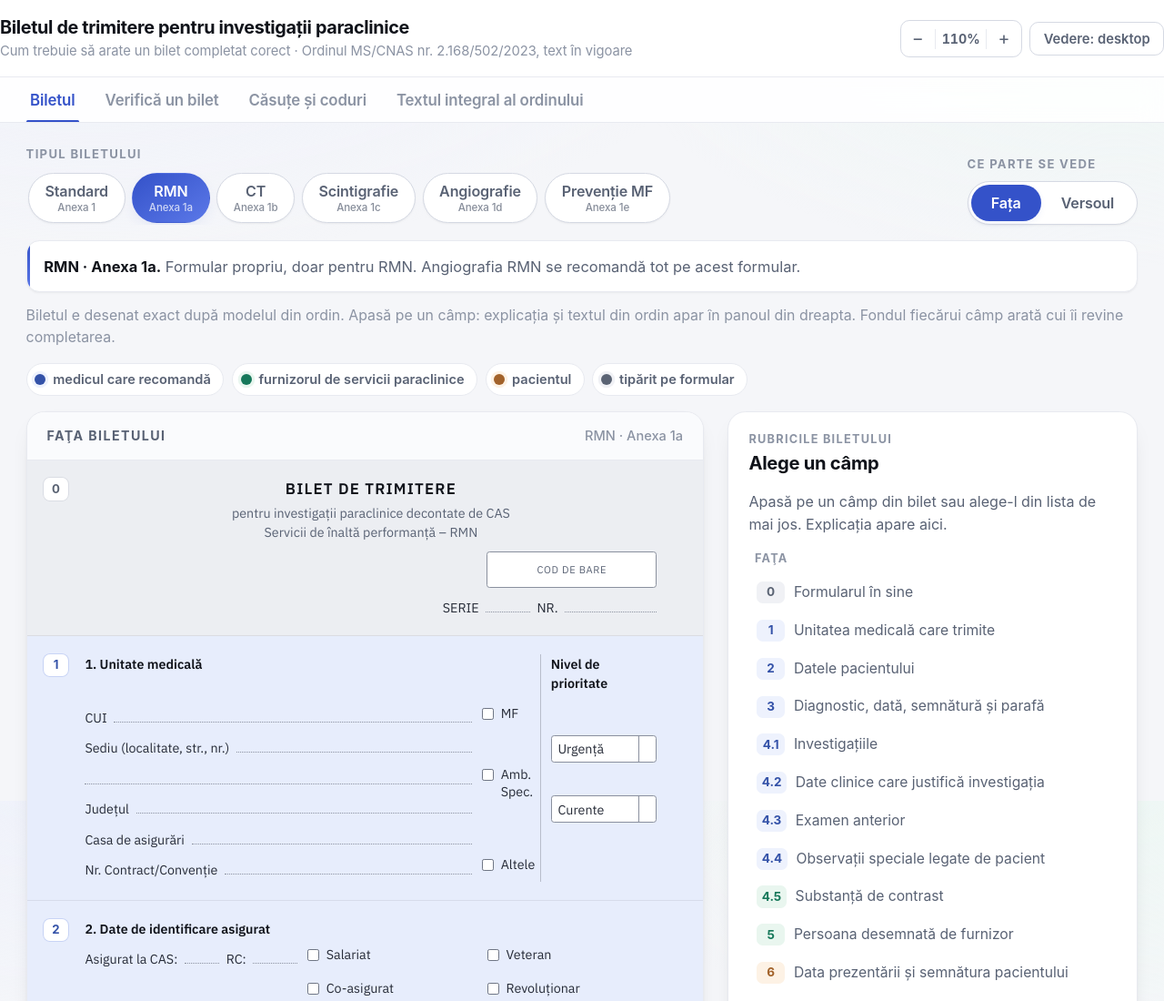
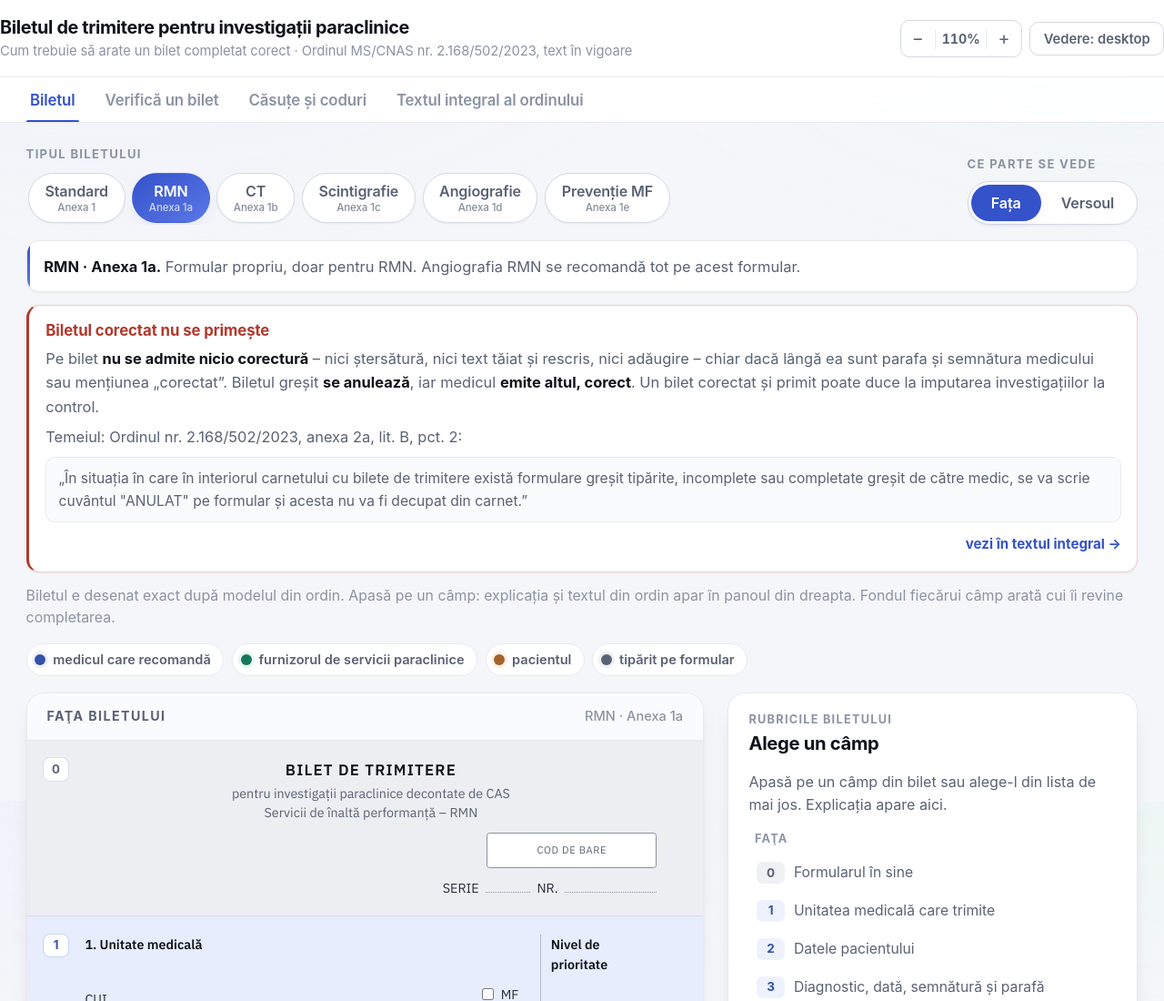
Before and after one commit to radurazvanpavel/Bilet-trimitere-paraclinic, a plain HTML site: page index.html in a window 1280 px wide. Shown: the top 1100 px of the page at 91% size. Drawn offline with Linux system fonts and the light colour scheme.

Commit message:
Avertisment vizibil: biletul corectat nu se primește (temei: anexa 2a, lit. B, pct. 2)
Co-Authored-By: Claude Opus 5.5 <noreply@anthropic.com>
Claude-Session: https://claude.ai/code/session_018xJNpa5bBEawX4XfTN9Zd6

```diff
--- a/index.html
+++ b/index.html
@@ -377,6 +377,17 @@ table.inv th.cM{background:#d3defa} table.inv th.cN{background:#cfe8d9} table.in
 body[data-mode="mobile"] .fz{padding:10px 12px 14px 12px}
 body[data-mode="mobile"] .fz .num{position:static;display:inline-grid;margin:0 0 8px}
 body[data-mode="mobile"] .fz .tap{right:10px;top:9px}
+
+/* ============ AVERTISMENT: BILETUL NU SE CORECTEAZĂ ============ */
+.nocorr{background:var(--surface);border:1px solid var(--warn-ring);border-left:3px solid var(--warn);border-radius:var(--r-m);
+  padding:13px 16px 12px 17px;margin:0 0 12px;box-shadow:var(--sh-1);font-size:.88em;line-height:1.6;color:var(--ink-2)}
+.nocorr-h{font-weight:700;color:var(--warn);font-size:1.02em;margin:0 0 4px;letter-spacing:-.005em}
+.nocorr p{margin:0 0 6px}
+.nocorr p b{color:var(--ink)}
+.nocorr q{display:block;quotes:none;margin:8px 0 0;padding:9px 12px;background:var(--surface-2);border-radius:9px;
+  border:1px solid var(--line);font-size:.95em}
+.nocorr q:before,.nocorr q:after{content:none}
+.nocorr .lq-go{margin-top:2px}
 
 /* ============ PANOUL DIN DREAPTA (explicaţia câmpului) ============ */
 .panel{position:sticky;top:var(--ptop,66px);display:flex;flex-direction:column;
@@ -577,6 +588,13 @@ footer{color:var(--ink-3);font-size:.76em;text-align:center;padding:10px 16px 34
 
   <section class="tab on" id="t-bilet">
     <p class="typenote" id="typenote"></p>
+    <div class="nocorr" role="note" aria-label="Biletul nu se corectează">
+      <div class="nocorr-h">Biletul corectat nu se primeşte</div>
+      <p>Pe bilet <b>nu se admite nicio corectură</b> – nici ştersătură, nici text tăiat şi rescris, nici adăugire – chiar dacă lângă ea sunt parafa şi semnătura medicului sau menţiunea „corectat”. Biletul greşit <b>se anulează</b>, iar medicul <b>emite altul, corect</b>. Un bilet corectat şi primit poate duce la imputarea investigaţiilor la control.</p>
+      <p>Temeiul: Ordinul nr. 2.168/502/2023, anexa 2a, lit. B, pct. 2:
+      <q>„În situaţia în care în interiorul carnetului cu bilete de trimitere există formulare greşit tipărite, incomplete sau completate greşit de către medic, se va scrie cuvântul "ANULAT" pe formular şi acesta nu va fi decupat din carnet.”</q></p>
+      <button class="lq-go" type="button" data-law-open="B2">vezi în textul integral →</button>
+    </div>
     <p class="helper">Biletul e desenat exact după modelul din ordin. Apasă pe un câmp: explicaţia şi textul din ordin apar <span id="where">în panoul din dreapta</span>. Fondul fiecărui câmp arată cui îi revine completarea.</p>
     <div class="legend">
       <span><i class="i-medic"></i>medicul care recomandă</span>
@@ -722,6 +740,7 @@ const WHO = {
 const Z = [
 {id:'z0', b:'0', face:'fata', title:'Formularul în sine', sum:function(t){ return t==='prev' ? 'Biletul de prevenţie al medicului de familie este un formular distinct (anexa 1e). Se primeşte doar exemplarul alb, original, cu cod de bare, serie şi număr.' : (HP.indexOf(t)>=0 ? 'Pentru RMN, CT, scintigrafie şi angiografie există câte un formular propriu. Trebuie să fie exact formularul investigaţiei cerute, în original (exemplarul alb), cu cod de bare, serie şi număr.' : 'Este formularul pentru toate investigaţiile paraclinice decontate de CAS, în afară de RMN, CT, scintigrafie şi angiografie. Se primeşte doar exemplarul alb, original, cu cod de bare, serie şi număr.'); }, short:'Serie, număr, cod de bare, exemplarul corect', who:['tipar'],
  ok:[
+  {t:'<b>Fără nicio corectură</b>: nimic şters, tăiat şi rescris sau adăugat pe bilet', w:'tipar'},
   {t:'Formular tipizat cu regim special, cu <b>cod de bare</b>, <b>serie</b> şi <b>număr</b>', w:'tipar'},
   {t:'Furnizorului de servicii paraclinice i se predă <b>exemplarul 1 – ALB</b> (originalul); exemplarul 2 verde rămâne în carnet, la medicul care a recomandat', w:'tipar', on:'notprev'},
   {t:'Furnizorului de servicii paraclinice i se predă <b>exemplarul 1 – ALB</b> (originalul); exemplarul 2 roz rămâne în carnet, la medicul de familie', w:'tipar', on:'prev'},
@@ -734,10 +753,11 @@ const Z = [
   {t:'Testul Babeş-Papanicolau are bilet separat', w:'tipar', on:'prev'}
  ],
  warn:[
+  {t:'<b>Biletul corectat nu se primeşte</b>, nici dacă lângă corectură sunt parafa şi semnătura medicului sau menţiunea „corectat”. Biletul completat greşit se anulează şi medicul emite altul, corect (anexa 2a, lit. B, pct. 2).'},
   {t:'Orice alt formular (copie, reţetă, scrisoare medicală, bilet de trimitere pentru consultaţie) NU ţine loc de bilet. Folosirea altor formulare atrage răspunderea furnizorului.'},
   {t:'Un formular pe care scrie „ANULAT” nu poate fi primit — fila respectivă trebuia să rămână pliată în carnet.'}
  ],
- law:[{k:'A1'},{k:'P_A1',on:'prev'},{k:'art1_2',on:'hp'},{k:'art1_3',on:'prev'},{k:'art1_4',on:'prev'},{k:'B1',on:'notprev'},{k:'P_B1',on:'prev'},{k:'P_A2',on:'prev'},{k:'B2'},{k:'Ccod'},{k:'C4nota',on:'rmnct'},{k:'art3_2'}]
+ law:[{k:'B2'},{k:'A1'},{k:'P_A1',on:'prev'},{k:'art1_2',on:'hp'},{k:'art1_3',on:'prev'},{k:'art1_4',on:'prev'},{k:'B1',on:'notprev'},{k:'P_B1',on:'prev'},{k:'P_A2',on:'prev'},{k:'Ccod'},{k:'C4nota',on:'rmnct'},{k:'art3_2'}]
 },
 {id:'z1', b:'1', face:'fata', title:'Unitatea medicală care trimite', sum:function(t){ return t==='prev' ? 'Arată cine trimite pacientul: unitatea medicală, CUI-ul, adresa, casa de asigurări şi contractul cu CAS. Pe biletul de prevenţie nu există căsuţe pentru tipul de furnizor sau pentru prioritate.' : 'Arată cine trimite pacientul: unitatea medicală, CUI-ul, adresa, casa de asigurări şi contractul cu CAS în baza căruia lucrează medicul. În mijloc se bifează tipul de furnizor, iar în dreapta nivelul de prioritate.'; }, short:'Denumire, CUI, adresă, CAS, nr. contract + tip unitate şi prioritate', who:['medic'],
  ok:[
@@ -1293,6 +1313,7 @@ el('panel').addEventListener('click', function(e){
   if(t.dataset.zz){ goNav(t.dataset.f, t.dataset.zz); }
 });
 el('backdrop').onclick=function(){ if(SEL) pick(SEL); };
+document.querySelectorAll('[data-law-open]').forEach(function(b){ b.onclick=function(){ openLaw(b.dataset.lawOpen); }; });
 function setAvail(){
   document.documentElement.style.setProperty('--avail', (window.innerHeight/pageZoom())+'px');
   var tabs=document.querySelector('nav.tabs');
```
